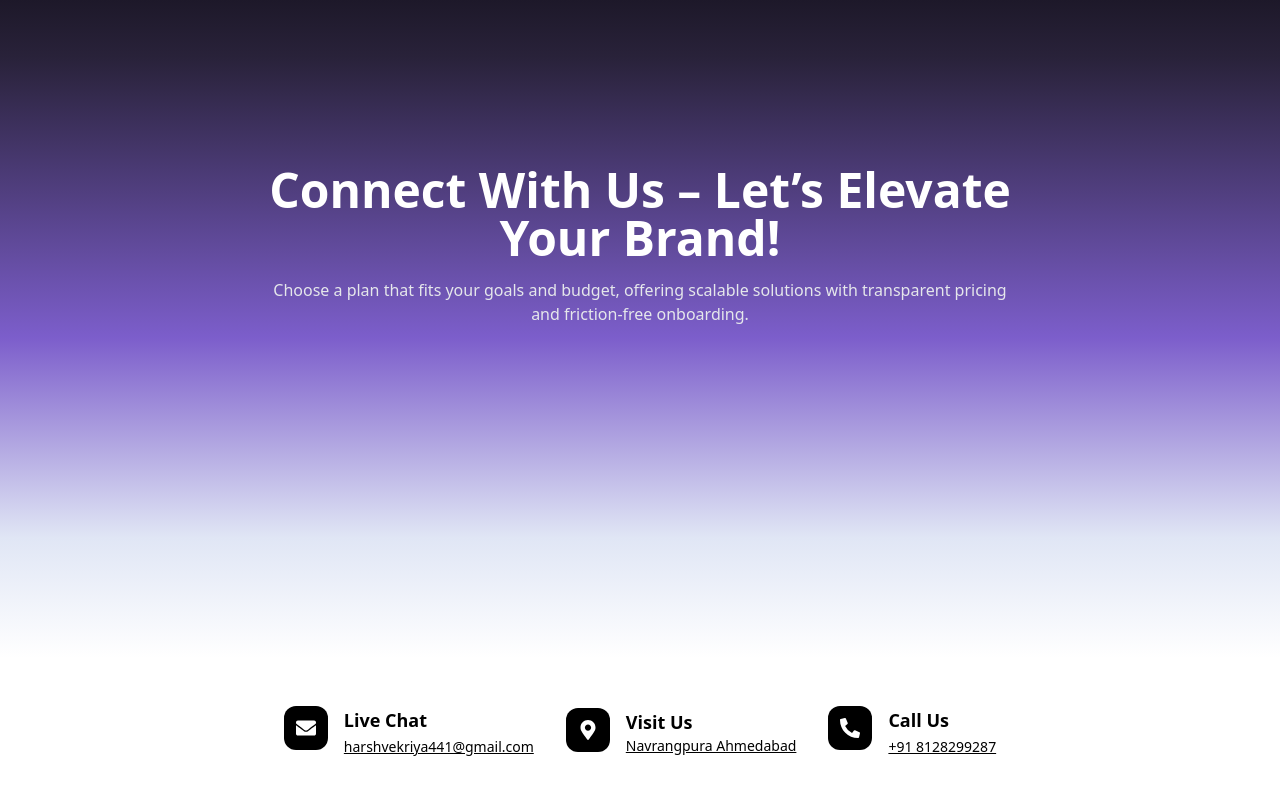
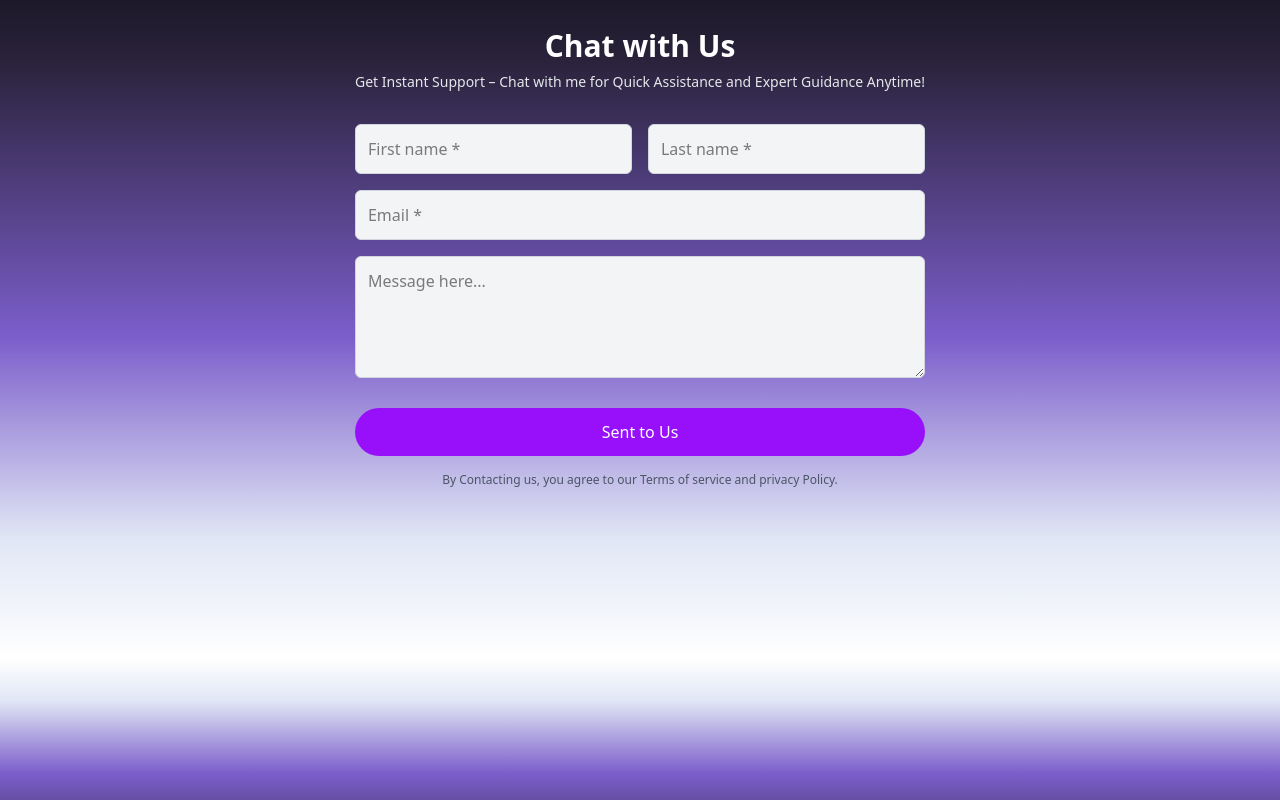
Before and after one commit to Harsh266/Harsh-Studio, a React (Vite) app in the folder frontend/: page /contact in a window 1280 px wide. Shown: the part 200-1000 px from the top of the page. Built offline with nearby package versions, Linux system fonts and the light colour scheme.

Commit message:
change design og contact and portfolio page

```diff
--- a/frontend/src/pages/Contact.jsx
+++ b/frontend/src/pages/Contact.jsx
@@ -33,87 +33,16 @@ function Contact() {
         className="relative w-full min-h-screen flex flex-col justify-center items-center px-4 sm:px-8 md:px-12 text-white bg-hero-gradient text-center overflow-hidden"
       >
         <CustomCursor />
-        <motion.div
-          className="max-w-3xl"
-          initial={{ opacity: 0, y: 50 }}
-          animate={{ opacity: 1, y: 0 }}
-          transition={{ duration: 1 }}
-        >
-          <motion.h1
-            className="text-3xl sm:text-4xl md:text-5xl font-bold mb-4"
-            initial={{ opacity: 0, y: 40 }}
-            animate={{ opacity: 1, y: 0 }}
-            transition={{ delay: 0.3, duration: 0.8 }}
-          >
-            Connect With Us – Let’s Elevate Your Brand!
-          </motion.h1>
-
-          <motion.p
-            className="text-gray-200 mb-6 px-2"
-            initial={{ opacity: 0, y: 30 }}
-            animate={{ opacity: 1, y: 0 }}
-            transition={{ delay: 0.6, duration: 0.8 }}
-          >
-            Choose a plan that fits your goals and budget, offering scalable
-            solutions with transparent pricing and friction-free onboarding.
-          </motion.p>
-        </motion.div>
-      </div>
-
-      {/* Contact Info Section */}
-      <div className="flex flex-col md:flex-row justify-center items-center gap-8 px-6 py-12 bg-white text-black text-center w-full">
-        {/* Contact Item */}
-        <div className="flex flex-col sm:flex-row items-center sm:items-start gap-4 w-full sm:w-auto">
-          <div className="bg-black text-white p-3 rounded-xl">
-            <FaEnvelope className="text-xl" />
-          </div>
-          <div className="text-center sm:text-left">
-            <p className="font-bold text-lg">Live Chat</p>
-            <a
-              href="mailto:harshvekriya441@gmail.com"
-              className="underline text-sm text-black break-all"
-            >
-              harshvekriya441@gmail.com
-            </a>
-          </div>
-        </div>
-
-        {/* Visit Us */}
-        <div className="flex flex-col sm:flex-row items-center sm:items-start gap-4 w-full sm:w-auto">
-          <div className="bg-black text-white p-3 rounded-xl">
-            <FaMapMarkerAlt className="text-xl" />
-          </div>
-          <div className="text-center sm:text-left">
-            <p className="font-bold text-lg">Visit Us</p>
-            <p className="underline text-sm text-black">Navrangpura Ahmedabad</p>
-          </div>
-        </div>
-
-        {/* Call Us */}
-        <div className="flex flex-col sm:flex-row items-center sm:items-start gap-4 w-full sm:w-auto">
-          <div className="bg-black text-white p-3 rounded-xl">
-            <FaPhoneAlt className="text-xl" />
-          </div>
-          <div className="text-center sm:text-left">
-            <p className="font-bold text-lg">Call Us</p>
-            <a href="tel:+918128299287" className="underline text-sm text-black">
-              +91 8128299287
-            </a>
-          </div>
-        </div>
-      </div>
-
-      {/* Contact Form */}
-      <div className="px-6 md:px-40 py-12 bg-white text-black">
+        <div className="px-6 md:px-40 py-12 text-black">
         <div className="max-w-2xl mx-auto">
           {/* Heading */}
-          <h2 className="text-3xl font-semibold mb-2 text-center">Chat with Us</h2>
-          <p className="text-sm text-gray-600 text-center mb-8">
+          <h2 className="text-3xl text-white font-semibold mb-2 text-center">Chat with Us</h2>
+          <p className="text-sm text-gray-200 text-center mb-8">
             Get Instant Support – Chat with me for Quick Assistance and Expert Guidance Anytime!
           </p>
 
           {/* Form */}
-          <form className="bg-white rounded-md">
+          <form className="rounded-md">
             <div className="grid grid-cols-1 md:grid-cols-2 gap-4 mb-4">
               <input
                 type="text"
@@ -154,7 +83,7 @@ function Contact() {
           </form>
         </div>
       </div>
-
+      </div>
 
       <Footer />
       {showScrollTop && (
--- a/frontend/src/pages/Portfolio.jsx
+++ b/frontend/src/pages/Portfolio.jsx
@@ -129,24 +129,6 @@ function Portfolio() {
       <Navbar />
       <div className="w-full min-h-screen flex flex-col justify-center items-start px-4 sm:px-8 md:px-12 text-white bg-hero-gradient overflow-hidden">
         <CustomCursor />
-        <motion.div
-          initial={{ opacity: 0, y: 30 }}
-          animate={{ opacity: 1, y: 0 }}
-          transition={{ delay: 0.6, duration: 0.8 }}
-          className="max-w-4xl"
-        >
-          <h2 className="text-3xl sm:text-4xl md:text-5xl font-semibold leading-tight text-white drop-shadow-[0_0_8px_rgba(0,0,0,0.3)] mb-10">
-            Real Projects,<br />
-            Thoughtful Design,<br />
-            Impactful Solutions.
-          </h2>
-          <p className="mt-4 text-sm sm:text-base text-gray-300 max-w-2xl">
-            Explore a curated selection of my work—crafted with creativity, built with modern technologies, and designed to solve real-world problems. Each project reflects my commitment to innovation, detail, and user-focused experiences.
-          </p>
-        </motion.div>
-      </div>
-
-      <div className="px-6 md:px-20 py-12 bg-white min-h-[55vh] relative z-0">
         <h2 className="text-3xl font-semibold mb-8 text-black">Featured Projects</h2>
 
         <div className="grid sm:grid-cols-2 lg:grid-cols-3 gap-7 cursor-pointer">
@@ -217,9 +199,9 @@ function Portfolio() {
         )}
 
         {/* Skills Section */}
-        <div className="overflow-hidden w-full bg-white py-12 mt-12">
+        <div className="overflow-hidden w-full py-12 mt-12">
           <h2 className="text-2xl sm:text-3xl md:text-4xl font-bold text-center mb-8">
-            <span className="bg-black text-transparent bg-clip-text">My Skills</span>
+            <span className="bg-white text-transparent bg-clip-text">My Skills</span>
           </h2>
           <div className="relative w-full overflow-hidden px-4">
             <motion.div
@@ -243,7 +225,7 @@ function Portfolio() {
         </div>
 
         {/* Tools Section */}
-        <div className="overflow-hidden w-full bg-white py-12">
+        <div className="overflow-hidden w-full py-12">
           <h2 className="text-2xl sm:text-3xl md:text-4xl font-bold text-center mb-8">
             <span className="bg-purple-500 text-transparent bg-clip-text">
               Tools I Use
```
